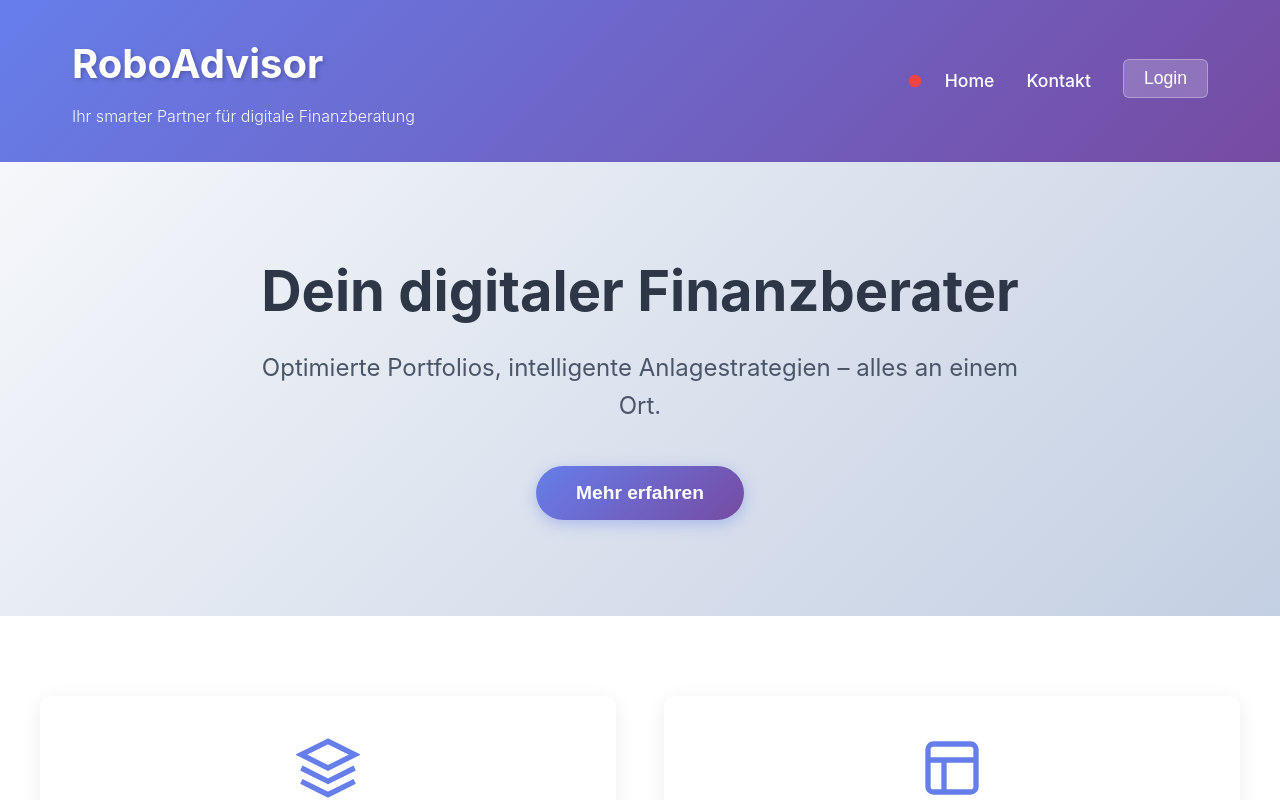
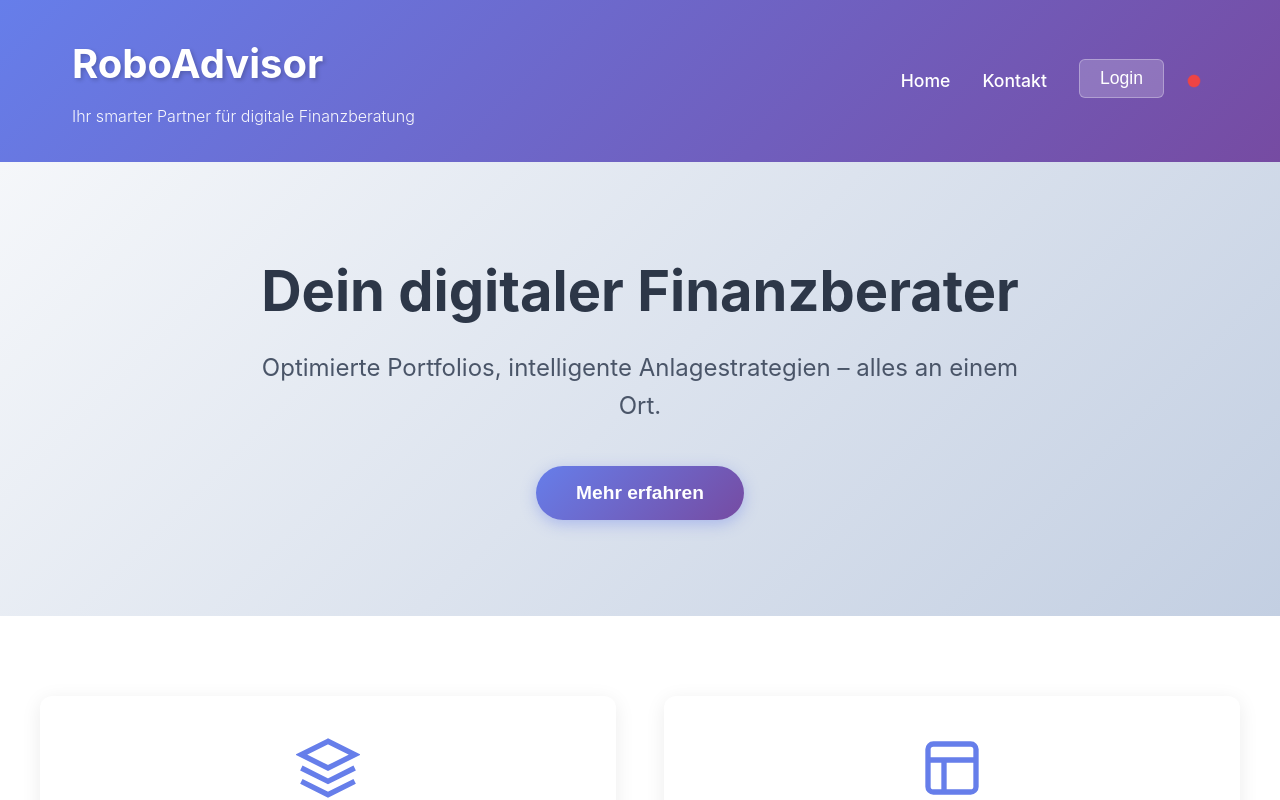
Before and after one commit to ZwenAusZwota/roboadvisor-frontend, a React (Vite) app: page / in a window 1280 px wide. Shown: the top 800 px of the page. Built offline with nearby package versions, Linux system fonts and the light colour scheme; no server answers.

Commit message:
health-handler

```diff
--- a/src/components/Header.jsx
+++ b/src/components/Header.jsx
@@ -16,7 +16,6 @@ const Header = () => {
             <p className="tagline">Ihr smarter Partner für digitale Finanzberatung</p>
           </div>
           <div className="header-right">
-            <BackendStatus />
             <nav className="nav">
               <ul className="nav-list">
                 <li><Link to="/" className="nav-link">Home</Link></li>
@@ -31,6 +30,7 @@ const Header = () => {
                 </li>
               </ul>
             </nav>
+            <BackendStatus />
           </div>
         </div>
       </header>
```
